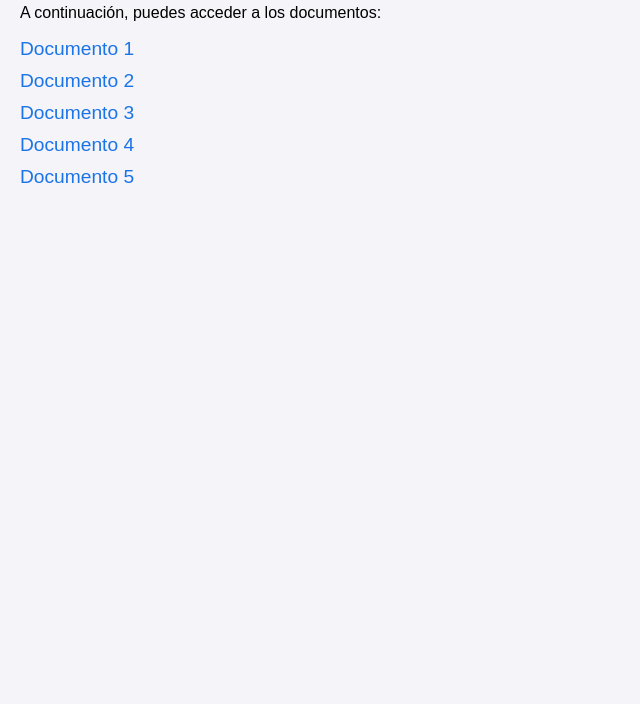
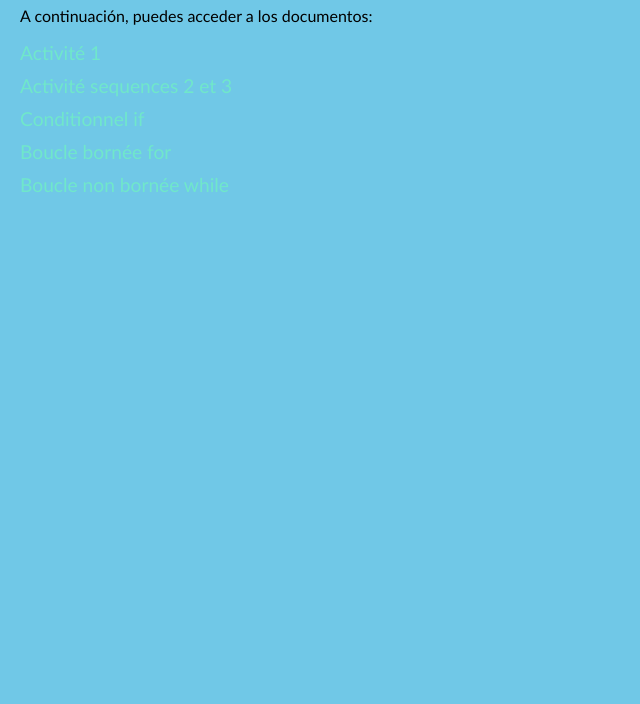
Before and after one commit to juli-arcila/juli-arcila.github.io, a plain HTML site: page programmation.html in a window 1280 px wide. Shown: the part 96-800 px from the top of the page, without its empty margins (0-640 px from the left). Drawn offline with Linux system fonts and the light colour scheme.

Commit message:
Update programmation.html

```diff
--- a/programmation.html
+++ b/programmation.html
@@ -3,11 +3,11 @@
 <head>
     <meta charset="UTF-8">
     <meta name="viewport" content="width=device-width, initial-scale=1.0">
-    <title>Mis Documentos</title>
+    <title>PROGRAMMATION</title>
     <style>
         body {
-            font-family: Arial, sans-serif;
-            background-color: #f4f4f9;
+            font-family: calibri, sans-serif;
+            background-color: #70c8e7;
             margin: 0;
             padding: 20px;
         }
@@ -26,7 +26,7 @@
         }
 
         ul li a {
-            color: #1a73e8;
+            color: #70e7ca;
             text-decoration: none;
             font-size: 1.2em;
         }
@@ -40,11 +40,11 @@
     <h1>Mis Documentos de Google</h1>
     <p>A continuación, puedes acceder a los documentos:</p>
     <ul>
-        <li><a href="https://docs.google.com/document/d/1miCuGTwUkzJfA15dJ6p8GpaUliNjqHOUjfuCC9OASeQ/edit?tab=t.0" target="_blank">Documento 1</a></li>
-        <li><a href="https://docs.google.com/document/d/1hrNlZOL6RuiQv6IM0Qx0dCsvTdyEeM8_zfhjmNQUuCI/edit?tab=t.0" target="_blank">Documento 2</a></li>
-        <li><a href="https://docs.google.com/document/d/1djalYIKKZMJD4yVlaXC9BPaVuRECLRxqWLjCVFnZ6cQ/edit?tab=t.0" target="_blank">Documento 3</a></li>
-        <li><a href="https://docs.google.com/document/d/1QIoIktvRTxi_0bDBwhmKkO3jqOQ3GcV6fdFBM4ZP8mA/edit?tab=t.0" target="_blank">Documento 4</a></li>
-        <li><a href="https://docs.google.com/document/d/1IN7gvFdHIk0NFTdjPadLc-wDxepxQoBBybHFMtDzd2Y/edit?tab=t.0" target="_blank">Documento 5</a></li>
+        <li><a href="https://docs.google.com/document/d/1miCuGTwUkzJfA15dJ6p8GpaUliNjqHOUjfuCC9OASeQ/edit?tab=t.0" target="_blank">Activité 1</a></li>
+        <li><a href="https://docs.google.com/document/d/1hrNlZOL6RuiQv6IM0Qx0dCsvTdyEeM8_zfhjmNQUuCI/edit?tab=t.0" target="_blank">Activité sequences 2 et 3</a></li>
+        <li><a href="https://docs.google.com/document/d/1djalYIKKZMJD4yVlaXC9BPaVuRECLRxqWLjCVFnZ6cQ/edit?tab=t.0" target="_blank">Conditionnel if</a></li>
+        <li><a href="https://docs.google.com/document/d/1QIoIktvRTxi_0bDBwhmKkO3jqOQ3GcV6fdFBM4ZP8mA/edit?tab=t.0" target="_blank">Boucle bornée for</a></li>
+        <li><a href="https://docs.google.com/document/d/1IN7gvFdHIk0NFTdjPadLc-wDxepxQoBBybHFMtDzd2Y/edit?tab=t.0" target="_blank">Boucle non bornée while</a></li>
     </ul>
 </body>
 </html>
```
